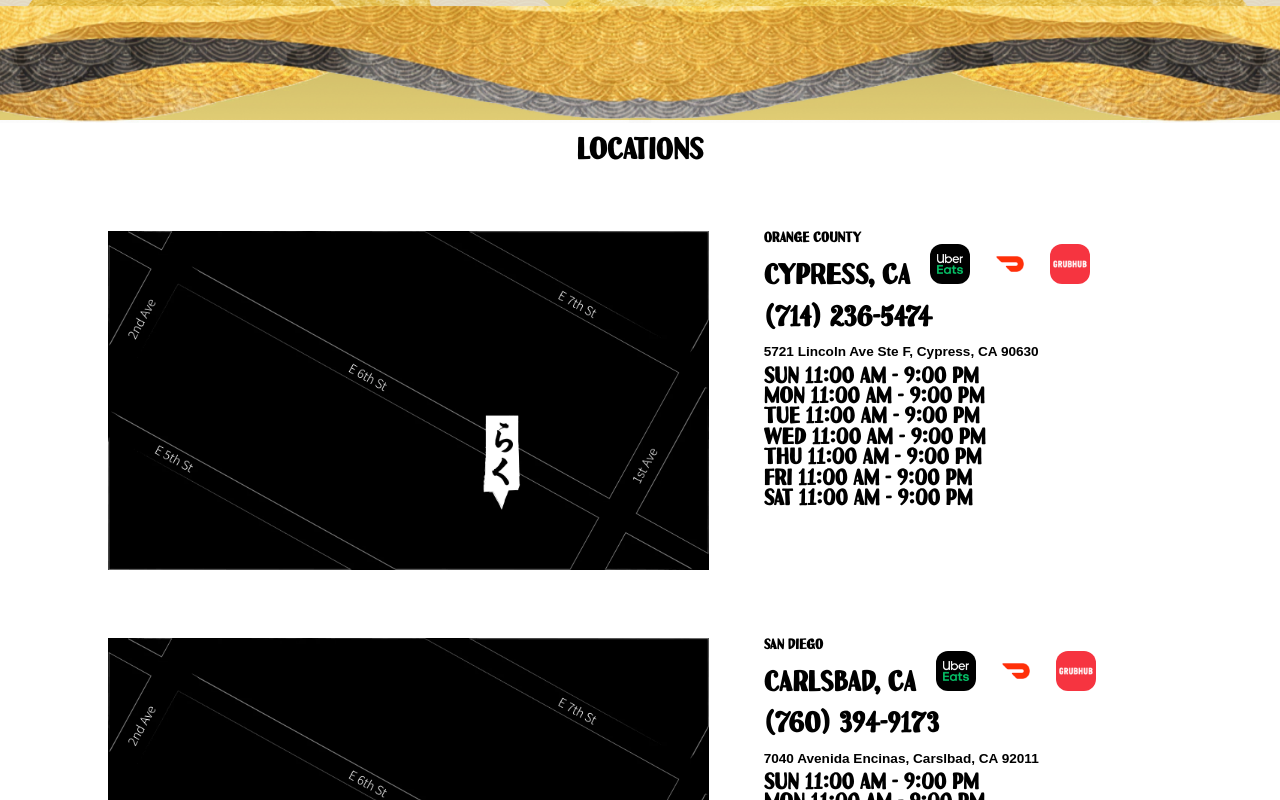
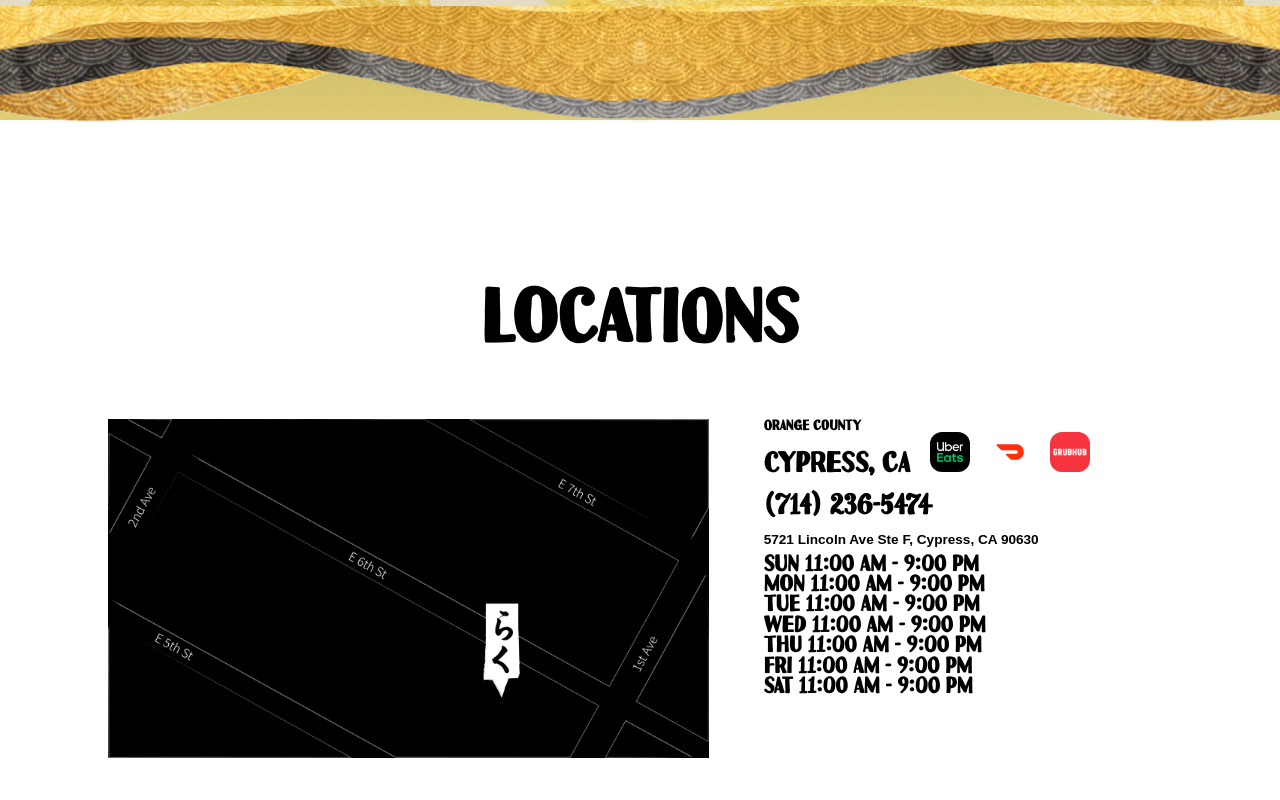
Before and after one commit to Theonlyhamstertoh/ichitaru-ramen, a React (Vite) app: page / in a window 1280 px wide. Shown: the part 680-1480 px from the top of the page. Built offline with nearby package versions, Linux system fonts and the light colour scheme.

Commit message:
modified spacing

```diff
--- a/src/scss/index.scss
+++ b/src/scss/index.scss
@@ -39,7 +39,11 @@ main {
 
 .location {
     text-align: center;
-    margin-top: 16px;
+    margin-top: 6em;
+}
+
+.locationTitle {
+    font-size: 2.5em;
 }
 
 .mapcontact {
```
